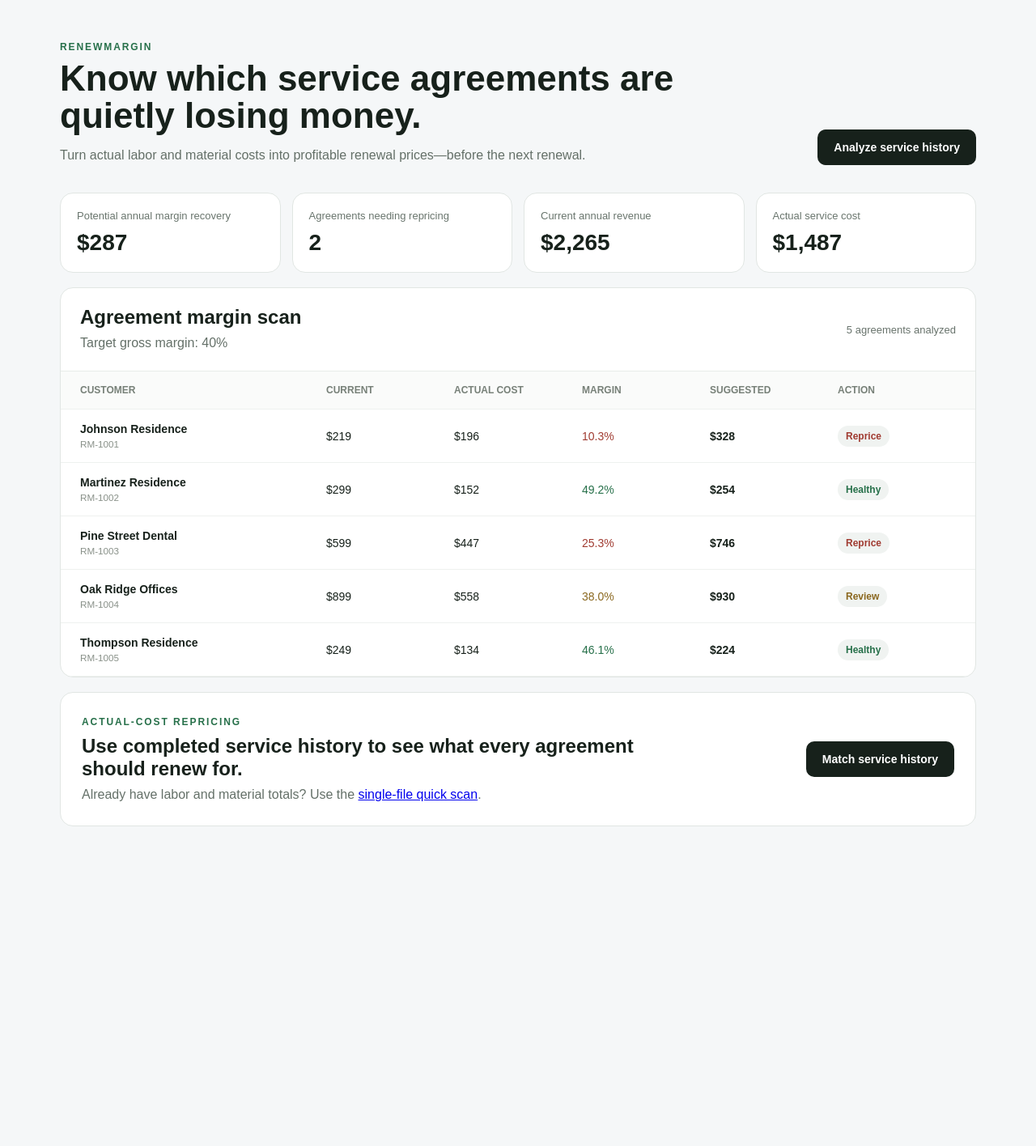
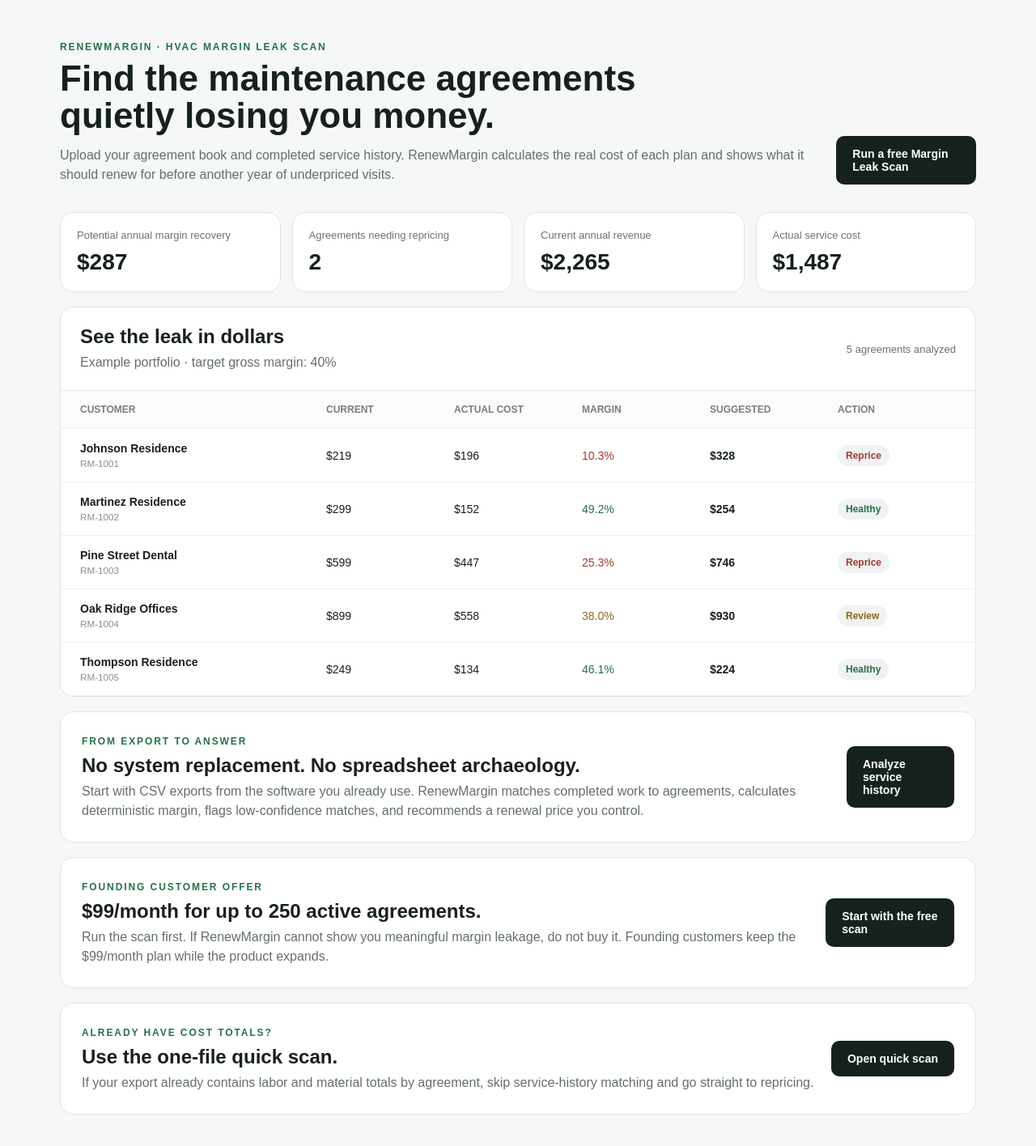
Before and after one commit to cruptlabs-cmd/renewmargin, a Next.js app: page / in a window 1280 px wide. Shown: the top 1416 px of the page at 81% size. Before the commit the page ends 1069 px from the top, so only its background shows below. Built offline with nearby package versions, Linux system fonts and the light colour scheme.

Commit message:
Shift homepage to launch-focused Margin Leak Scan offer

```diff
--- a/app/page.tsx
+++ b/app/page.tsx
@@ -7,17 +7,58 @@
 export default function Home() {
   const report = analyzePortfolio(demoAgreements, 0.4);
   return <main className="shell">
-    <header><div><span className="eyebrow">RENEWMARGIN</span><h1>Know which service agreements are quietly losing money.</h1><p>Turn actual labor and material costs into profitable renewal prices—before the next renewal.</p></div><Link className="button" href="/history">Analyze service history</Link></header>
+    <header>
+      <div>
+        <span className="eyebrow">RENEWMARGIN · HVAC MARGIN LEAK SCAN</span>
+        <h1>Find the maintenance agreements quietly losing you money.</h1>
+        <p>Upload your agreement book and completed service history. RenewMargin calculates the real cost of each plan and shows what it should renew for before another year of underpriced visits.</p>
+      </div>
+      <Link className="button" href="/history">Run a free Margin Leak Scan</Link>
+    </header>
+
     <section className="metrics">
       <article><span>Potential annual margin recovery</span><strong>{money.format(report.potentialUpside)}</strong></article>
       <article><span>Agreements needing repricing</span><strong>{report.needsRepricing}</strong></article>
       <article><span>Current annual revenue</span><strong>{money.format(report.currentRevenue)}</strong></article>
       <article><span>Actual service cost</span><strong>{money.format(report.actualCost)}</strong></article>
     </section>
-    <section className="panel"><div className="panelHead"><div><h2>Agreement margin scan</h2><p>Target gross margin: 40%</p></div><span>{report.agreements.length} agreements analyzed</span></div>
-      <div className="table"><div className="row heading"><span>Customer</span><span>Current</span><span>Actual cost</span><span>Margin</span><span>Suggested</span><span>Action</span></div>
-      {report.agreements.map(a => <div className="row" key={a.id}><span><b>{a.customer}</b><small>{a.id}</small></span><span>{money.format(a.annualPrice)}</span><span>{money.format(a.actualCost)}</span><span className={a.status}>{(a.grossMargin*100).toFixed(1)}%</span><span><b>{money.format(a.recommendedPrice)}</b></span><span className={`pill ${a.status}`}>{a.status === "reprice" ? "Reprice" : a.status === "watch" ? "Review" : "Healthy"}</span></div>)}</div>
+
+    <section className="panel">
+      <div className="panelHead">
+        <div><h2>See the leak in dollars</h2><p>Example portfolio · target gross margin: 40%</p></div>
+        <span>{report.agreements.length} agreements analyzed</span>
+      </div>
+      <div className="table">
+        <div className="row heading"><span>Customer</span><span>Current</span><span>Actual cost</span><span>Margin</span><span>Suggested</span><span>Action</span></div>
+        {report.agreements.map(a => <div className="row" key={a.id}><span><b>{a.customer}</b><small>{a.id}</small></span><span>{money.format(a.annualPrice)}</span><span>{money.format(a.actualCost)}</span><span className={a.status}>{(a.grossMargin*100).toFixed(1)}%</span><span><b>{money.format(a.recommendedPrice)}</b></span><span className={`pill ${a.status}`}>{a.status === "reprice" ? "Reprice" : a.status === "watch" ? "Review" : "Healthy"}</span></div>)}
+      </div>
     </section>
-    <section className="callout"><div><span className="eyebrow">ACTUAL-COST REPRICING</span><h2>Use completed service history to see what every agreement should renew for.</h2><p>Already have labor and material totals? Use the <Link href="/import">single-file quick scan</Link>.</p></div><Link className="button" href="/history">Match service history</Link></section>
+
+    <section className="callout">
+      <div>
+        <span className="eyebrow">FROM EXPORT TO ANSWER</span>
+        <h2>No system replacement. No spreadsheet archaeology.</h2>
+        <p>Start with CSV exports from the software you already use. RenewMargin matches completed work to agreements, calculates deterministic margin, flags low-confidence matches, and recommends a renewal price you control.</p>
+      </div>
+      <Link className="button" href="/history">Analyze service history</Link>
+    </section>
+
+    <section className="callout">
+      <div>
+        <span className="eyebrow">FOUNDING CUSTOMER OFFER</span>
+        <h2>$99/month for up to 250 active agreements.</h2>
+        <p>Run the scan first. If RenewMargin cannot show you meaningful margin leakage, do not buy it. Founding customers keep the $99/month plan while the product expands.</p>
+      </div>
+      <Link className="button" href="/history">Start with the free scan</Link>
+    </section>
+
+    <section className="callout">
+      <div>
+        <span className="eyebrow">ALREADY HAVE COST TOTALS?</span>
+        <h2>Use the one-file quick scan.</h2>
+        <p>If your export already contains labor and material totals by agreement, skip service-history matching and go straight to repricing.</p>
+      </div>
+      <Link className="button" href="/import">Open quick scan</Link>
+    </section>
   </main>;
 }
```
